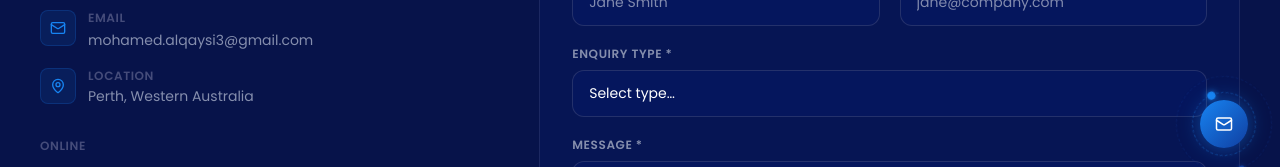
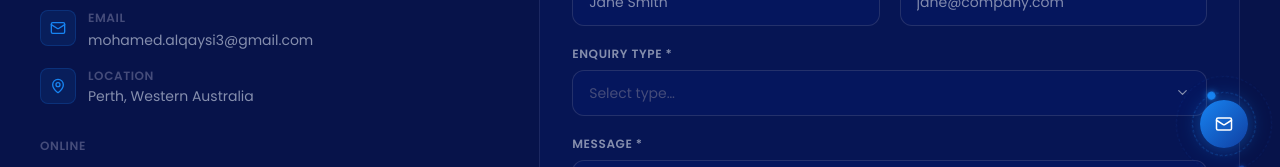
Before and after one commit to MohamedAl-Qaysi/personal-website, a Next.js app: page /contact in a window 1280 px wide. Shown: the part 620-787 px from the top of the page. Built offline with nearby package versions, Linux system fonts and the light colour scheme.

Commit message:
contact page fixes

```diff
--- a/app/contact/page.tsx
+++ b/app/contact/page.tsx
@@ -1,17 +1,90 @@
 "use client";
 
-import { useState } from "react";
+import { useState, useRef, useEffect } from "react";
 import Container from "@/components/Container";
 import SectionHeader from "@/components/SectionHeader";
 import Button from "@/components/Button";
-import { Send, MapPin, Mail, ArrowRight } from "lucide-react";
+import { Send, MapPin, Mail, ArrowRight, ChevronDown } from "lucide-react";
 import { GithubIcon, LinkedinIcon } from "@/components/icons";
+
+const ENQUIRY_OPTIONS = [
+  "Graduate Role / Internship",
+  "Freelance Project",
+  "Collaboration",
+  "General Enquiry",
+];
+
+function CustomSelect({ value, onChange }: { value: string; onChange: (v: string) => void }) {
+  const [open, setOpen] = useState(false);
+  const ref = useRef<HTMLDivElement>(null);
+
+  useEffect(() => {
+    function onClick(e: MouseEvent) {
+      if (ref.current && !ref.current.contains(e.target as Node)) setOpen(false);
+    }
+    document.addEventListener("mousedown", onClick);
+    return () => document.removeEventListener("mousedown", onClick);
+  }, []);
+
+  return (
+    <div ref={ref} className="relative w-full">
+      <button
+        type="button"
+        onClick={() => setOpen((o) => !o)}
+        className="w-full flex items-center justify-between text-left text-sm px-4 py-3 rounded-xl transition-colors duration-200"
+        style={{
+          background: "rgba(6,28,115,0.3)",
+          border: `1px solid ${open ? "rgba(23,132,242,0.5)" : "rgba(69,76,122,0.5)"}`,
+          color: value ? "#ffffff" : "#454C7A",
+        }}
+      >
+        <span>{value || "Select type…"}</span>
+        <ChevronDown
+          size={15}
+          style={{
+            color: "#858EAD",
+            transform: open ? "rotate(180deg)" : "rotate(0deg)",
+            transition: "transform 0.2s",
+          }}
+        />
+      </button>
+
+      {open && (
+        <div
+          className="absolute left-0 right-0 top-full mt-1 rounded-xl overflow-hidden z-50"
+          style={{
+            background: "#0A1A5C",
+            border: "1px solid rgba(23,132,242,0.25)",
+            boxShadow: "0 8px 32px rgba(0,0,0,0.5)",
+          }}
+        >
+          {ENQUIRY_OPTIONS.map((opt) => (
+            <button
+              key={opt}
+              type="button"
+              onClick={() => { onChange(opt); setOpen(false); }}
+              className="w-full text-left text-sm px-4 py-3 transition-colors duration-150"
+              style={{
+                color: value === opt ? "#ffffff" : "#858EAD",
+                background: value === opt ? "rgba(23,132,242,0.15)" : "transparent",
+              }}
+              onMouseEnter={(e) => { (e.currentTarget as HTMLElement).style.background = "rgba(23,132,242,0.1)"; (e.currentTarget as HTMLElement).style.color = "#ffffff"; }}
+              onMouseLeave={(e) => { (e.currentTarget as HTMLElement).style.background = value === opt ? "rgba(23,132,242,0.15)" : "transparent"; (e.currentTarget as HTMLElement).style.color = value === opt ? "#ffffff" : "#858EAD"; }}
+            >
+              {opt}
+            </button>
+          ))}
+        </div>
+      )}
+    </div>
+  );
+}
 
 export default function ContactPage() {
   const [form, setForm] = useState({ name: "", email: "", subject: "", message: "" });
   const [status, setStatus] = useState<"idle" | "sending" | "sent" | "error">("idle");
 
-  function handleChange(e: React.ChangeEvent<HTMLInputElement | HTMLTextAreaElement | HTMLSelectElement>) {
+  function handleChange(e: React.ChangeEvent<HTMLInputElement | HTMLTextAreaElement>) {
     setForm((p) => ({ ...p, [e.target.name]: e.target.value }));
   }
 
@@ -94,9 +167,9 @@ export default function ContactPage() {
               <p className="text-xs font-semibold uppercase tracking-wider mb-4" style={{ color: "#454C7A" }}>Online</p>
               <div className="flex gap-3">
                 {[
-                  { href: "https://github.com/MohamedAl-Qaysi",                 label: "GitHub",   icon: GithubIcon },
-                  { href: "https://www.linkedin.com/in/mohamed-al-qaysi-b42a162b6",      label: "LinkedIn", icon: LinkedinIcon },
-                  { href: "mailto:mohamed.alqaysi3@gmail.com",           label: "Email",    icon: Mail },
+                  { href: "https://github.com/MohamedAl-Qaysi",                            label: "GitHub",   icon: GithubIcon },
+                  { href: "https://www.linkedin.com/in/mohamed-al-qaysi-b42a162b6",         label: "LinkedIn", icon: LinkedinIcon },
+                  { href: "mailto:mohamed.alqaysi3@gmail.com",                              label: "Email",    icon: Mail },
                 ].map(({ href, label, icon: Icon }) => (
                   <a key={label} href={href} target="_blank" rel="noopener noreferrer"
                     aria-label={label}
@@ -114,7 +187,7 @@ export default function ContactPage() {
               <ul className="space-y-2 text-sm" style={{ color: "#858EAD" }}>
                 {[
                   "Graduate software engineering roles",
-                  "Internships (paid)",
+                  "Internships",
                   "Freelance web development",
                   "Contract projects",
                   "Collaborations on interesting tech",
@@ -152,13 +225,10 @@ export default function ContactPage() {
 
                   <div>
                     <label className="block text-xs font-semibold uppercase tracking-wider mb-2" style={{ color: "#858EAD" }}>Enquiry Type *</label>
-                    <select name="subject" required value={form.subject} onChange={handleChange} style={{ ...inputStyle, appearance: "none" as React.CSSProperties["appearance"] }}>
-                      <option value="" disabled>Select type…</option>
-                      <option value="Graduate Role">Graduate Role / Internship</option>
-                      <option value="Freelance Project">Freelance Project</option>
-                      <option value="Collaboration">Collaboration</option>
-                      <option value="General Enquiry">General Enquiry</option>
-                    </select>
+                    <CustomSelect
+                      value={form.subject}
+                      onChange={(v) => setForm((p) => ({ ...p, subject: v }))}
+                    />
                   </div>
 
                   <div>
@@ -172,7 +242,7 @@ export default function ContactPage() {
                     <p className="text-sm text-red-400">Something went wrong. Please email me directly at mohamed.alqaysi3@gmail.com</p>
                   )}
 
-                  <Button type="submit" size="lg" fullWidth disabled={status === "sending"}>
+                  <Button type="submit" size="lg" fullWidth disabled={status === "sending" || !form.subject}>
                     {status === "sending" ? "Sending…" : <><Send size={16} /> Send Message</>}
                   </Button>
 
```
